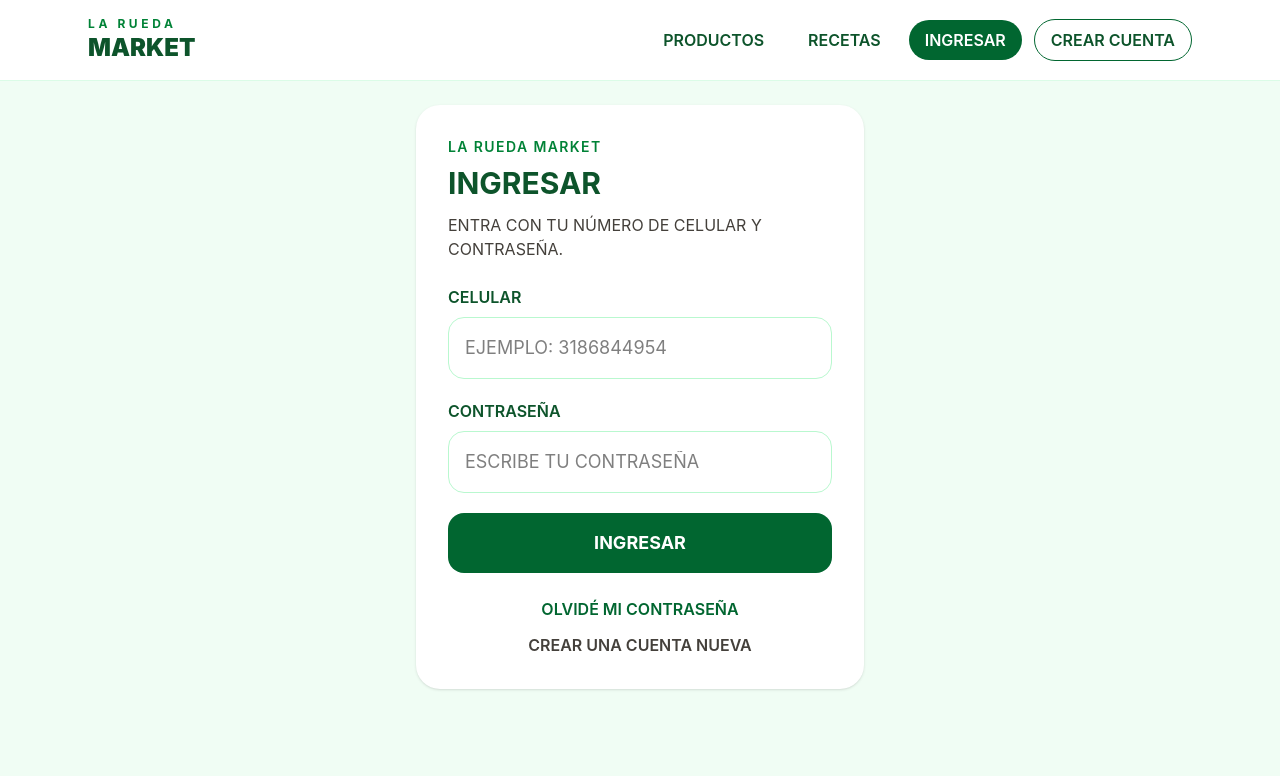
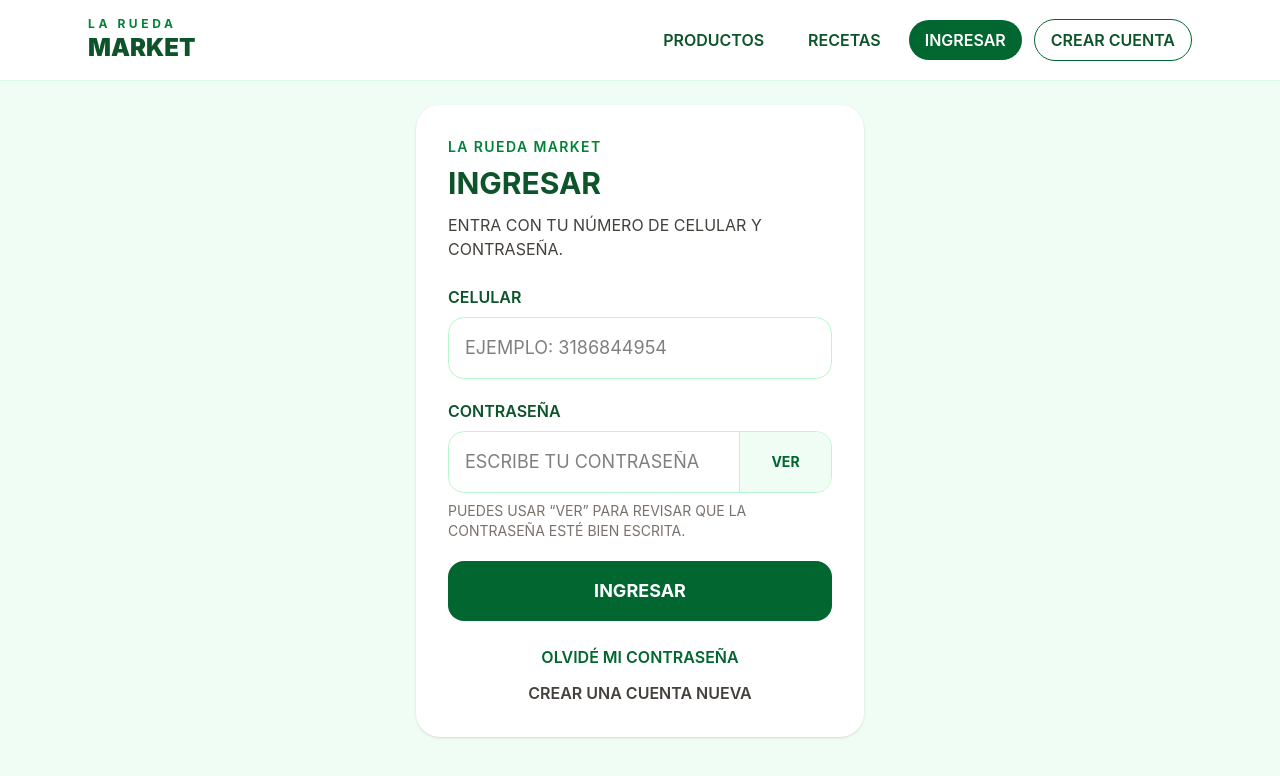
Before and after one commit to Elena-0718/La-Rueda-Market, a React app in the folder frontend/: page /login in a window 1280 px wide. Shown: the top 776 px of the page. Built offline with nearby package versions, Linux system fonts and the light colour scheme; no server answers; the HTML template or start-up script is replaced by a standard one.

Commit message:
ajuste en el login para permitir ver contraseña al entrar

```diff
--- a/frontend/src/pages/LoginPage.jsx
+++ b/frontend/src/pages/LoginPage.jsx
@@ -10,6 +10,7 @@ const fromBuy = searchParams.get('from') === 'buy'
 
   const [phone, setPhone] = useState('')
   const [password, setPassword] = useState('')
+  const [showPassword, setShowPassword] = useState(false)
   const [isSubmitting, setIsSubmitting] = useState(false)
   const [errorMessage, setErrorMessage] = useState('')
 
@@ -86,15 +87,34 @@ const fromBuy = searchParams.get('from') === 'buy'
               CONTRASEÑA
             </label>
 
+            <div className="flex overflow-hidden rounded-2xl border border-green-200 focus-within:border-green-700">
               <input
                 id="password"
-              type="password"
+                type={showPassword ? 'text' : 'password'}
                 value={password}
                 onChange={(event) => setPassword(event.target.value)}
                 placeholder="ESCRIBE TU CONTRASEÑA"
-              className="w-full rounded-2xl border border-green-200 px-4 py-4 text-lg outline-none focus:border-green-700"
+                className="w-full px-4 py-4 text-lg outline-none"
                 required
               />
+
+              <button
+                type="button"
+                onClick={() => setShowPassword((current) => !current)}
+                className="min-w-[92px] border-l border-green-200 bg-green-50 px-4 text-sm font-bold text-green-800 transition hover:bg-green-100"
+                aria-label={
+                  showPassword
+                    ? 'OCULTAR CONTRASEÑA'
+                    : 'VER CONTRASEÑA'
+                }
+              >
+                {showPassword ? 'OCULTAR' : 'VER'}
+              </button>
+            </div>
+
+            <p className="mt-2 text-sm text-stone-500">
+              PUEDES USAR “VER” PARA REVISAR QUE LA CONTRASEÑA ESTÉ BIEN ESCRITA.
+            </p>
           </div>
 
           <button
```
Lines whose indentation alone changed are shown as unchanged.
